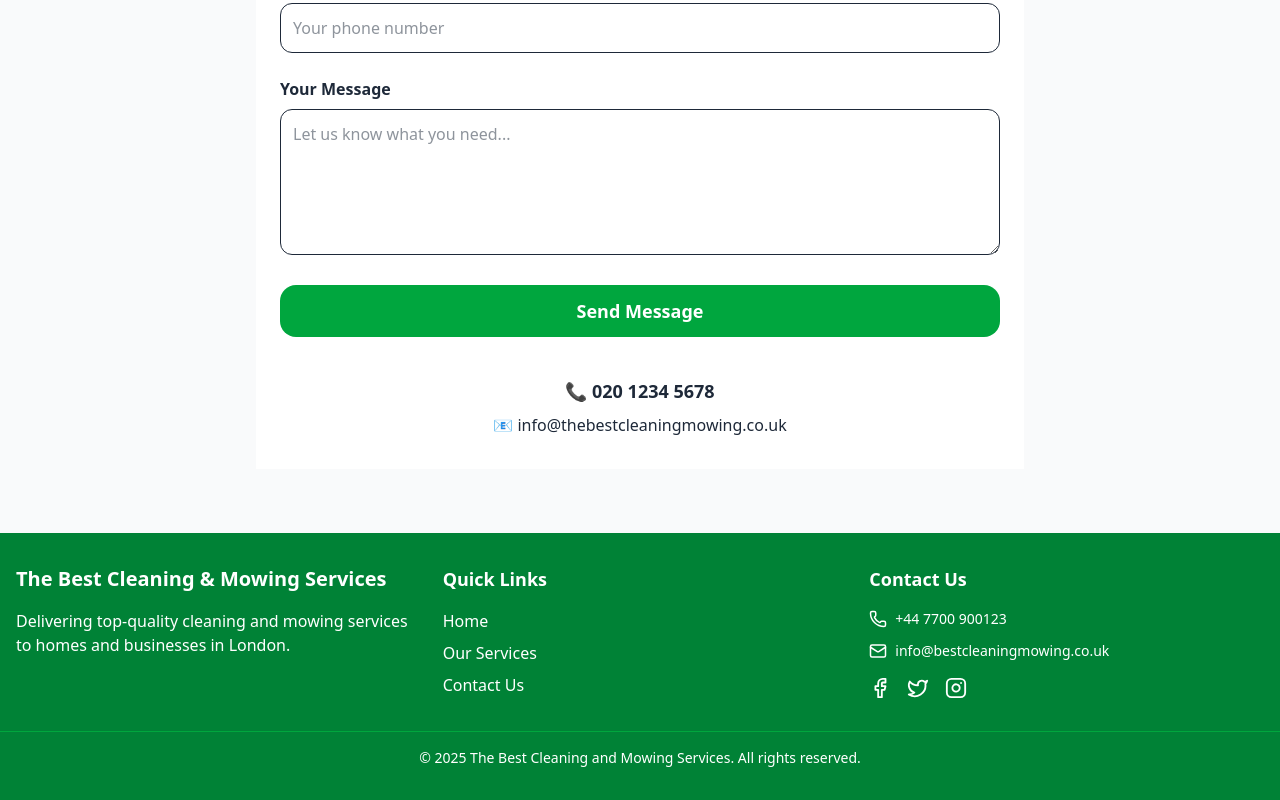
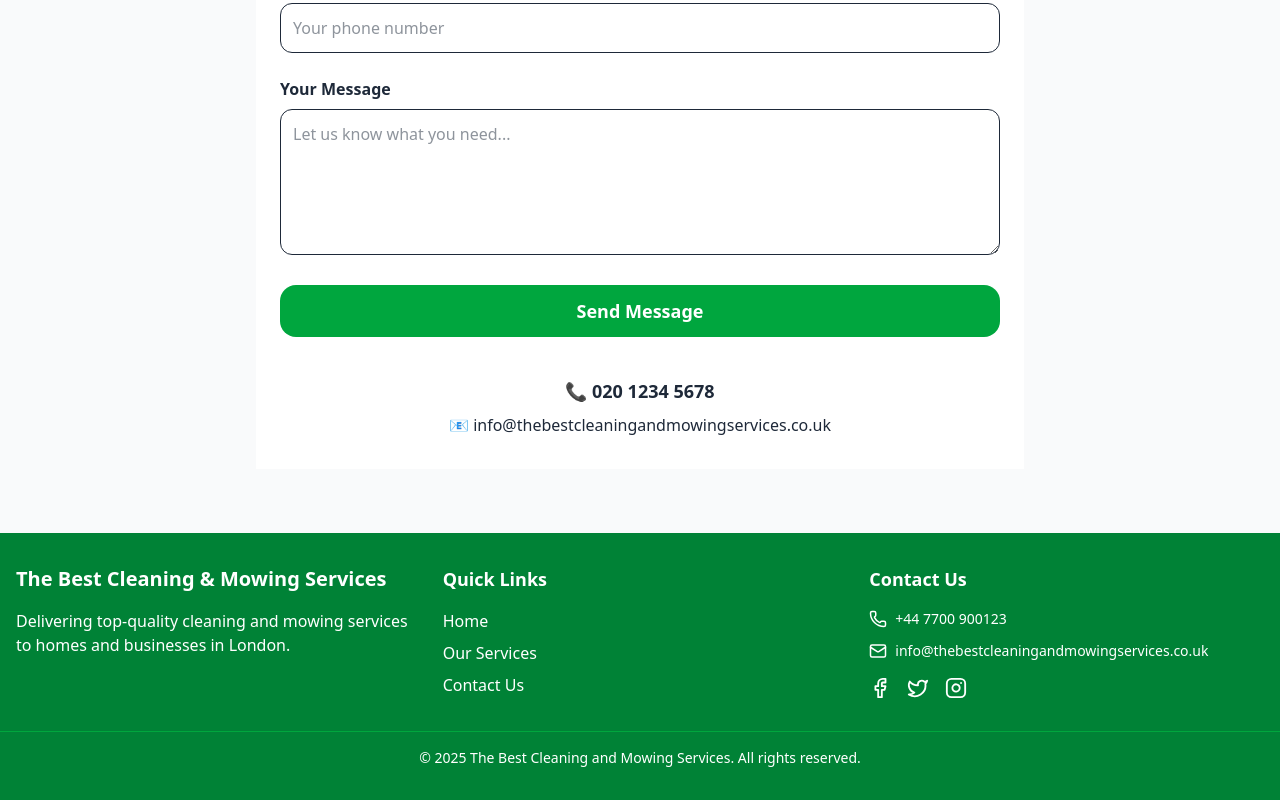
Before and after one commit to trizzi/the-best-cleaning-and-mowing-services, a React (Vite) app: page /contact in a window 1280 px wide. Shown: the part 453-1253 px from the top of the page. Built offline with nearby package versions, Linux system fonts and the light colour scheme.

Commit message:
Fixed bugs

```diff
--- a/src/components/ContactPage.jsx
+++ b/src/components/ContactPage.jsx
@@ -60,7 +60,7 @@ export default function ContactPage() {
 
 			<div className='mt-10 text-center'>
 				<p className='text-lg font-semibold mb-2'>📞 020 1234 5678</p>
-				<p className='mb-2'>📧 info@thebestcleaningmowing.co.uk</p>
+				<p className='mb-2'>📧 info@thebestcleaningandmowingservices.co.uk</p>
 				{/* <p>📍 Harrow, Greater London</p> */}
 			</div>
 		</div>
--- a/src/components/FooterTop.jsx
+++ b/src/components/FooterTop.jsx
@@ -59,7 +59,8 @@ export default function Footer() {
 							<Phone size={18} /> <span>+44 7700 900123</span>
 						</li>
 						<li className='flex items-center gap-2'>
-							<Mail size={18} /> <span>info@bestcleaningmowing.co.uk</span>
+							<Mail size={18} />{' '}
+							<span>info@thebestcleaningandmowingservices.co.uk</span>
 						</li>
 						{/* <li className='flex items-center gap-2'>
 							<MapPin size={18} /> <span>123 Harrow Road, London, UK</span>
```
